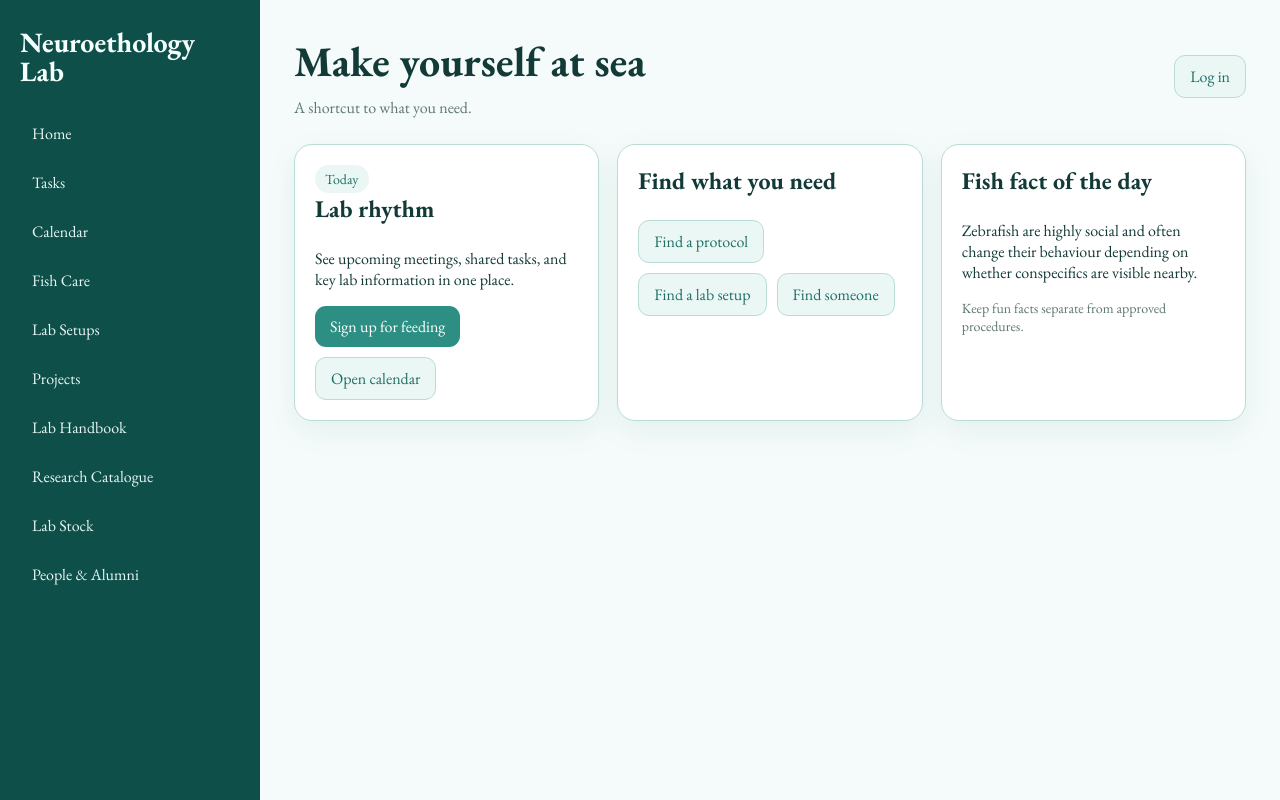
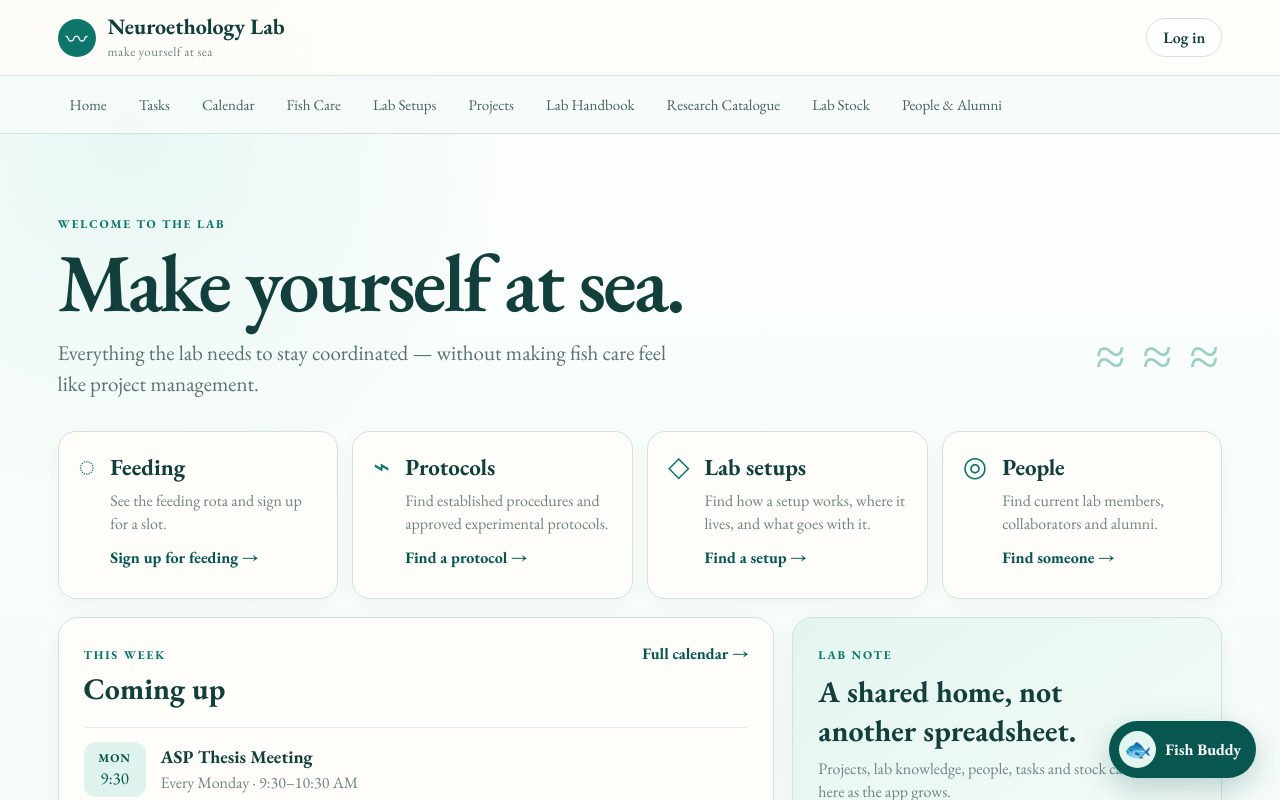
Before and after one commit to asmiaggarwalug2023-alt/neuroethology-lab, a Next.js app: page / in a window 1280 px wide. Shown: the top 800 px of the page. Built offline with nearby package versions, Linux system fonts and the light colour scheme.

Commit message:
Refine Codex-style UI and add Fish Buddy

```diff
--- a/app/globals.css
+++ b/app/globals.css
@@ -1,47 +1,88 @@
 @import url('https://fonts.googleapis.com/css2?family=EB+Garamond:wght@400;500;600;700&display=swap');
 
 :root{
-  --bg:#f5fbfa;
-  --surface:#ffffff;
-  --surface-soft:#eaf7f5;
-  --text:#123a37;
-  --muted:#5f7774;
-  --accent:#2d8f83;
-  --accent-strong:#1f6f66;
-  --border:#b9dcd7;
-  --shadow:0 10px 30px rgba(31,111,102,.08);
+  --ink:#123f3b;
+  --muted:#6f8581;
+  --sea:#0e756b;
+  --sea-dark:#07564f;
+  --mint:#dff3ee;
+  --foam:#f6fbf9;
+  --paper:#fffdf9;
+  --line:#cfe3de;
+  --warm:#f4efe6;
+  --shadow:0 14px 40px rgba(23,73,67,.08);
 }
 *{box-sizing:border-box}
-html,body{margin:0;padding:0;background:var(--bg);color:var(--text);font-family:"EB Garamond",serif}
-body{min-height:100vh}
-a{color:inherit;text-decoration:none}
+html{background:var(--foam)}
+body{margin:0;color:var(--ink);background:
+radial-gradient(circle at 10% 12%,rgba(180,227,216,.26),transparent 24rem),
+linear-gradient(180deg,#fbfefd 0%,#f5fbf8 100%);
+font-family:"EB Garamond",serif;min-height:100vh}
+a{text-decoration:none;color:inherit}
 button,input,textarea,select{font:inherit}
 button{cursor:pointer}
-.shell{display:grid;grid-template-columns:260px 1fr;min-height:100vh}
-.sidebar{position:sticky;top:0;height:100vh;background:#0f4f49;color:#f5fffd;padding:28px 20px}
-.brand{font-size:28px;font-weight:700;line-height:1.05;margin-bottom:26px}
-.nav{display:flex;flex-direction:column;gap:8px}
-.nav a{padding:10px 12px;border-radius:10px;color:#e7f6f3}
-.nav a:hover{background:rgba(255,255,255,.12)}
-.main{padding:34px;max-width:1200px;width:100%}
-.topbar{display:flex;justify-content:space-between;align-items:center;margin-bottom:26px;gap:16px}
-.page-title{font-size:42px;margin:0 0 8px}
-.subtitle{color:var(--muted);margin:0}
-.grid{display:grid;grid-template-columns:repeat(3,minmax(0,1fr));gap:18px}
-.card{background:var(--surface);border:1px solid var(--border);border-radius:18px;padding:20px;box-shadow:var(--shadow)}
-.card h3{margin-top:0;font-size:24px}
-.pill{display:inline-block;padding:5px 10px;border-radius:999px;background:var(--surface-soft);color:var(--accent-strong);font-size:14px}
-.btn{display:inline-flex;align-items:center;justify-content:center;border:none;background:var(--accent);color:white;padding:10px 15px;border-radius:11px}
-.btn.secondary{background:var(--surface-soft);color:var(--accent-strong);border:1px solid var(--border)}
-.actions{display:flex;gap:10px;flex-wrap:wrap}
-.stack{display:flex;flex-direction:column;gap:14px}
-.input,textarea,select{width:100%;border:2px solid var(--border);border-radius:12px;padding:11px 12px;background:white;color:var(--text);outline:none}
-.input:focus,textarea:focus,select:focus{border:2px solid var(--accent);box-shadow:0 0 0 2px rgba(45,143,131,.10)}
-.list{display:flex;flex-direction:column;gap:10px}
-.item{padding:14px 0;border-bottom:1px solid var(--border)}
-.item:last-child{border-bottom:none}
+.app-shell{min-height:100vh}
+.site-header{height:76px;display:flex;align-items:center;justify-content:space-between;padding:0 4.5vw;border-bottom:1px solid rgba(207,227,222,.8);background:rgba(255,253,249,.86);backdrop-filter:blur(14px);position:sticky;top:0;z-index:30}
+.brand-lockup{display:flex;gap:12px;align-items:center}
+.brand-mark{width:38px;height:38px;border-radius:50%;display:grid;place-items:center;background:var(--sea);color:white;font-size:22px}
+.brand-lockup b{font-size:22px;display:block;line-height:1}
+.brand-lockup small{display:block;color:var(--muted);font-size:13px;margin-top:5px;letter-spacing:.03em}
+.header-login{border:1px solid var(--line);border-radius:999px;padding:8px 16px;background:white;font-weight:600}
+.main-nav{display:flex;gap:8px;padding:12px 4.5vw;border-bottom:1px solid var(--line);overflow:auto;background:rgba(246,251,249,.88);position:sticky;top:76px;z-index:29}
+.main-nav a{white-space:nowrap;padding:7px 12px;border-radius:999px;color:#45645f;font-size:15px}
+.main-nav a:hover{background:var(--mint);color:var(--sea-dark)}
+.main{width:min(1180px,91vw);margin:0 auto;padding:44px 0 90px}
+.hero{display:grid;grid-template-columns:1fr auto;align-items:end;gap:30px;padding:34px 0 32px}
+.eyebrow{font-size:12px;font-weight:700;letter-spacing:.15em;color:var(--sea);text-transform:uppercase}
+.page-title{font-size:clamp(48px,7vw,82px);line-height:.94;letter-spacing:-.035em;margin:10px 0 18px;font-weight:600}
+.hero-copy{max-width:620px;font-size:21px;line-height:1.45;color:#58736e;margin:0}
+.hero-wave{font-size:54px;color:#9acfc4;letter-spacing:.06em;padding-bottom:8px}
+.quick-grid{display:grid;grid-template-columns:repeat(4,1fr);gap:14px;margin-bottom:18px}
+.quick-card{background:rgba(255,253,249,.92);border:1px solid var(--line);border-radius:18px;padding:20px;display:flex;gap:15px;min-height:168px;box-shadow:0 4px 18px rgba(22,74,68,.04);transition:.18s ease}
+.quick-card:hover{transform:translateY(-2px);border-color:#9fcec5;box-shadow:var(--shadow)}
+.quick-icon{font-size:28px;color:var(--sea);line-height:1}
+.quick-card h3,.card h2{margin:0 0 7px;font-size:23px}
+.quick-card p,.card p{color:var(--muted);line-height:1.45;margin:0 0 12px}
+.text-link{font-weight:700;color:var(--sea-dark)}
+.dashboard-grid{display:grid;grid-template-columns:1.25fr .75fr;gap:18px;margin-top:18px}
+.card{background:rgba(255,253,249,.94);border:1px solid var(--line);border-radius:20px;box-shadow:0 6px 22px rgba(22,74,68,.05)}
+.roomy{padding:25px}
+.section-heading{display:flex;align-items:flex-start;justify-content:space-between;gap:15px;margin-bottom:12px}
+.section-heading h2{font-size:30px;margin-top:5px}
+.event-row{display:flex;gap:15px;align-items:center;padding:14px 0;border-top:1px solid #e3eeeb}
+.event-row strong{font-size:18px}
+.event-row p{margin:3px 0 0}
+.date-chip{width:62px;min-width:62px;border-radius:12px;background:var(--mint);padding:8px 7px;text-align:center;color:var(--sea-dark)}
+.date-chip b,.date-chip span{display:block}
+.date-chip b{font-size:12px;letter-spacing:.08em}
+.date-chip span{font-size:17px;margin-top:1px}
+.sea-card{background:linear-gradient(145deg,#e3f5ef,#f8fcfa);position:relative;overflow:hidden}
+.sea-card h2{font-size:30px;margin-top:8px;max-width:330px}
+.mini-fish{font-size:66px;position:absolute;right:20px;bottom:6px;filter:saturate(.8);opacity:.72}
+.page-title + .subtitle{margin-top:-5px}
+.subtitle{color:var(--muted);font-size:18px}
+.grid{display:grid;grid-template-columns:repeat(3,minmax(0,1fr));gap:16px}
+.pill{display:inline-flex;padding:5px 10px;border-radius:999px;background:var(--mint);color:var(--sea-dark);font-size:13px;font-weight:600}
+.btn{border:0;border-radius:11px;background:var(--sea);color:white;padding:10px 15px;font-weight:600}
+.btn.secondary{background:white;color:var(--sea-dark);border:1px solid var(--line)}
+.actions{display:flex;gap:9px;flex-wrap:wrap}
+.stack,.list{display:flex;flex-direction:column;gap:12px}
+.item{padding:13px 0;border-bottom:1px solid var(--line)}
 .small{font-size:14px;color:var(--muted)}
-.fish-cursor{position:fixed;z-index:9999;pointer-events:none;transform:translate(-50%,-50%);font-size:24px}
-.auth-wrap{min-height:80vh;display:grid;place-items:center}
-.auth-card{width:min(440px,100%);background:white;border:1px solid var(--border);border-radius:20px;padding:28px;box-shadow:var(--shadow)}
-@media(max-width:900px){.shell{grid-template-columns:1fr}.sidebar{position:relative;height:auto}.nav{flex-direction:row;overflow-x:auto}.main{padding:22px}.grid{grid-template-columns:1fr}}
+.input,textarea,select{width:100%;padding:11px 12px;border:2px solid var(--line);border-radius:12px;background:white;color:var(--ink);outline:none}
+.input:focus,textarea:focus,select:focus{border:2px solid var(--sea);box-shadow:0 0 0 3px rgba(14,117,107,.1)}
+.auth-wrap{min-height:65vh;display:grid;place-items:center}
+.auth-card{width:min(450px,100%);background:white;border:1px solid var(--line);border-radius:22px;padding:30px;box-shadow:var(--shadow)}
+.auth-card h1{font-size:40px;margin:0 0 8px}
+.fish-cursor{position:fixed;z-index:9999;pointer-events:none;transform:translate(-50%,-50%);font-size:23px;filter:drop-shadow(0 3px 4px rgba(0,0,0,.12))}
+.fish-buddy-wrap{position:fixed;right:24px;bottom:22px;z-index:100}
+.fish-buddy{border:0;border-radius:999px;background:var(--sea-dark);color:white;display:flex;align-items:center;gap:9px;padding:10px 15px 10px 10px;box-shadow:0 10px 30px rgba(7,86,79,.25);font-weight:700}
+.buddy-fish{display:grid;place-items:center;width:37px;height:37px;border-radius:50%;background:#e4f6f0;font-size:22px}
+.fish-buddy-card{position:absolute;right:0;bottom:62px;width:min(330px,calc(100vw - 36px));background:var(--paper);border:1px solid var(--line);border-radius:18px;padding:18px;box-shadow:0 18px 45px rgba(13,78,72,.18)}
+.fish-buddy-card p{font-size:17px;line-height:1.45;margin:10px 0 12px;color:#46645f}
+.fish-buddy-head{display:flex;justify-content:space-between;align-items:center}
+.icon-btn{border:0;background:transparent;font-size:22px;color:var(--muted)}
+.buddy-more{border:0;background:var(--mint);color:var(--sea-dark);padding:7px 10px;border-radius:9px;font-weight:700}
+.footer-note{text-align:center;color:#8aa09c;font-size:13px;padding:25px}
+@media(max-width:900px){.quick-grid{grid-template-columns:1fr 1fr}.dashboard-grid{grid-template-columns:1fr}.hero-wave{display:none}.main-nav{top:68px}.site-header{height:68px}.main{padding-top:25px}}
+@media(max-width:600px){.quick-grid{grid-template-columns:1fr}.page-title{font-size:52px}.site-header{padding:0 18px}.brand-lockup small{display:none}.main-nav{padding-left:18px}.fish-buddy-wrap{right:14px;bottom:14px}.fish-buddy>span:last-child{display:none}.fish-buddy{padding:8px}.main{width:min(92vw,1180px)}}
--- a/app/layout.tsx
+++ b/app/layout.tsx
@@ -2,10 +2,11 @@ import "./globals.css";
 import type { Metadata } from "next";
 import { Shell } from "../components/Shell";
 import { FishCursor } from "../components/FishCursor";
+import { FishBuddy } from "../components/FishBuddy";
 
 export const metadata: Metadata = {
   title: "Neuroethology Lab",
-  description: "Shared lab home for the Neuroethology Lab",
+  description: "Shared home for the Neuroethology Lab",
 };
 
 export default function RootLayout({ children }: { children: React.ReactNode }) {
@@ -14,6 +15,7 @@ export default function RootLayout({ children }: { children: React.ReactNode })
       <body>
         <FishCursor />
         <Shell>{children}</Shell>
+        <FishBuddy />
       </body>
     </html>
   );
--- a/app/page.tsx
+++ b/app/page.tsx
@@ -1,11 +1,47 @@
 import Link from "next/link";
+
+const quick = [
+  {title:"Feeding", text:"See the feeding rota and sign up for a slot.", href:"/tasks", action:"Sign up for feeding", icon:"◌"},
+  {title:"Protocols", text:"Find established procedures and approved experimental protocols.", href:"/handbook", action:"Find a protocol", icon:"⌁"},
+  {title:"Lab setups", text:"Find how a setup works, where it lives, and what goes with it.", href:"/setups", action:"Find a setup", icon:"◇"},
+  {title:"People", text:"Find current lab members, collaborators and alumni.", href:"/people", action:"Find someone", icon:"◎"}
+];
+
 export default function Home(){
-  return <>
-    <div className="topbar"><div><h1 className="page-title">Make yourself at sea</h1><p className="subtitle">A shortcut to what you need.</p></div><Link className="btn secondary" href="/login">Log in</Link></div>
-    <div className="grid">
-      <div className="card"><span className="pill">Today</span><h3>Lab rhythm</h3><p>See upcoming meetings, shared tasks, and key lab information in one place.</p><div className="actions"><Link className="btn" href="/tasks">Sign up for feeding</Link><Link className="btn secondary" href="/calendar">Open calendar</Link></div></div>
-      <div className="card"><h3>Find what you need</h3><div className="actions"><Link className="btn secondary" href="/handbook">Find a protocol</Link><Link className="btn secondary" href="/setups">Find a lab setup</Link><Link className="btn secondary" href="/people">Find someone</Link></div></div>
-      <div className="card"><h3>Fish fact of the day</h3><p>Zebrafish are highly social and often change their behaviour depending on whether conspecifics are visible nearby.</p><p className="small">Keep fun facts separate from approved procedures.</p></div>
-    </div>
-  </>
+  return (
+    <>
+      <section className="hero">
+        <div>
+          <span className="eyebrow">WELCOME TO THE LAB</span>
+          <h1 className="page-title">Make yourself at sea.</h1>
+          <p className="hero-copy">Everything the lab needs to stay coordinated — without making fish care feel like project management.</p>
+        </div>
+        <div className="hero-wave" aria-hidden="true">≈ ≈ ≈</div>
+      </section>
+
+      <section className="quick-grid">
+        {quick.map(q => (
+          <Link href={q.href} className="quick-card" key={q.title}>
+            <span className="quick-icon">{q.icon}</span>
+            <div><h3>{q.title}</h3><p>{q.text}</p><span className="text-link">{q.action} →</span></div>
+          </Link>
+        ))}
+      </section>
+
+      <section className="dashboard-grid">
+        <div className="card roomy">
+          <div className="section-heading"><div><span className="eyebrow">THIS WEEK</span><h2>Coming up</h2></div><Link href="/calendar" className="text-link">Full calendar →</Link></div>
+          <div className="event-row"><div className="date-chip"><b>MON</b><span>9:30</span></div><div><strong>ASP Thesis Meeting</strong><p>Every Monday · 9:30–10:30 AM</p></div></div>
+          <div className="event-row"><div className="date-chip"><b>WED</b><span>1:30</span></div><div><strong>Lab Meeting</strong><p>Every Wednesday · 1:30–2:30 PM</p></div></div>
+        </div>
+
+        <div className="card roomy sea-card">
+          <span className="eyebrow">LAB NOTE</span>
+          <h2>A shared home, not another spreadsheet.</h2>
+          <p>Projects, lab knowledge, people, tasks and stock can all live here as the app grows.</p>
+          <div className="mini-fish" aria-hidden="true">🐟</div>
+        </div>
+      </section>
+    </>
+  );
 }
--- /dev/null
+++ b/components/FishBuddy.tsx
@@ -0,0 +1,51 @@
+"use client";
+import { useState } from "react";
+
+const messages = [
+  "Zebrafish can regenerate damaged heart tissue — talk about having a fin-tastic recovery plan.",
+  "Adult zebrafish usually prefer being near other zebrafish. Shoaling is serious social networking.",
+  "Zebrafish are diurnal: they are most active during the day. Even fish appreciate a decent sleep schedule.",
+  "Their transparent embryos make early development unusually easy to observe. Tiny fish, huge scientific résumé.",
+  "Zebrafish can learn visual discriminations and remember rewarded choices. They are not just going with the flow.",
+  "A zebrafish has taste buds not only in its mouth but also around the lips and head. Very committed food critics.",
+  "Researchers use zebrafish to study behaviour, development, genetics and neuroscience. One fish, many schools of thought.",
+  "Zebrafish can distinguish colours. So yes, your experimental colour choices may matter — no need to be koi about it.",
+  "Shoaling can reduce perceived risk for zebrafish. There really is safety in numbers — especially underwater.",
+  "Why did the zebrafish join the lab? It wanted to make a splash in science.",
+  "What is a zebrafish researcher's favourite kind of data? Something with a good school size.",
+  "Current mood: just keep swimming… but record the behaviour first."
+];
+
+export function FishBuddy() {
+  const [open, setOpen] = useState(false);
+  const [index, setIndex] = useState(0);
+
+  const next = () => {
+    setIndex((i) => (i + 1 + Math.floor(Math.random() * (messages.length - 1))) % messages.length);
+    setOpen(true);
+  };
+
+  return (
+    <div className="fish-buddy-wrap">
+      {open && (
+        <div className="fish-buddy-card" role="status">
+          <div className="fish-buddy-head">
+            <strong>Fish Buddy says…</strong>
+            <button className="icon-btn" onClick={() => setOpen(false)} aria-label="Close Fish Buddy">×</button>
+          </div>
+          <p>{messages[index]}</p>
+          <button className="buddy-more" onClick={next}>Give me another</button>
+        </div>
+      )}
+      <button
+        className="fish-buddy"
+        onClick={() => open ? next() : setOpen(true)}
+        aria-label="Open Fish Buddy for a zebrafish fact or pun"
+        title="Fish Buddy"
+      >
+        <span className="buddy-fish">🐟</span>
+        <span>Fish Buddy</span>
+      </button>
+    </div>
+  );
+}
--- a/components/Shell.tsx
+++ b/components/Shell.tsx
@@ -1,17 +1,26 @@
 import Link from "next/link";
 
-const links=[
+const links = [
   ["/","Home"],["/tasks","Tasks"],["/calendar","Calendar"],["/fish-care","Fish Care"],
   ["/setups","Lab Setups"],["/projects","Projects"],["/handbook","Lab Handbook"],
   ["/research","Research Catalogue"],["/stock","Lab Stock"],["/people","People & Alumni"]
 ];
 
-export function Shell({children}:{children:React.ReactNode}){
-  return <div className="shell">
-    <aside className="sidebar">
-      <div className="brand">Neuroethology<br/>Lab</div>
-      <nav className="nav">{links.map(([href,label])=><Link key={href} href={href}>{label}</Link>)}</nav>
-    </aside>
-    <main className="main">{children}</main>
-  </div>
+export function Shell({children}:{children:React.ReactNode}) {
+  return (
+    <div className="app-shell">
+      <header className="site-header">
+        <Link href="/" className="brand-lockup">
+          <span className="brand-mark">〰</span>
+          <span><b>Neuroethology Lab</b><small>make yourself at sea</small></span>
+        </Link>
+        <Link href="/login" className="header-login">Log in</Link>
+      </header>
+      <nav className="main-nav" aria-label="Main navigation">
+        {links.map(([href,label]) => <Link key={href} href={href}>{label}</Link>)}
+      </nav>
+      <main className="main">{children}</main>
+      <footer className="footer-note">Neuroethology Lab · shared lab home</footer>
+    </div>
+  );
 }
```
